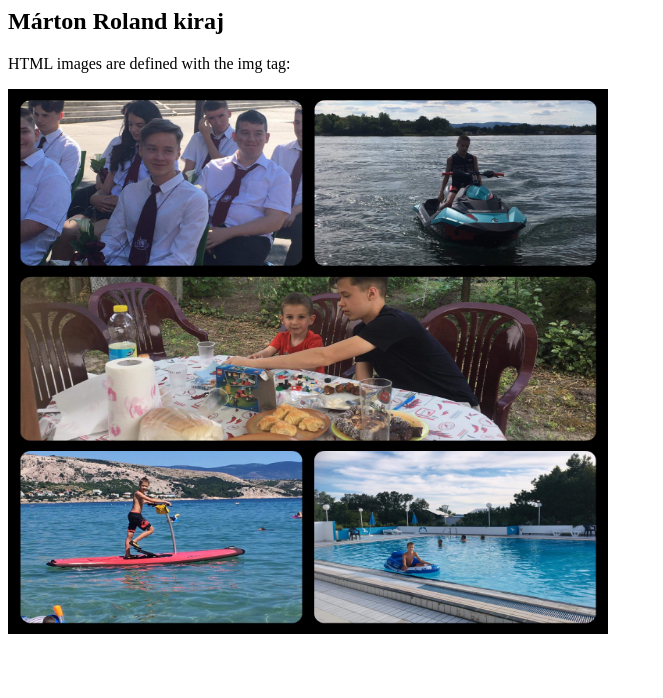
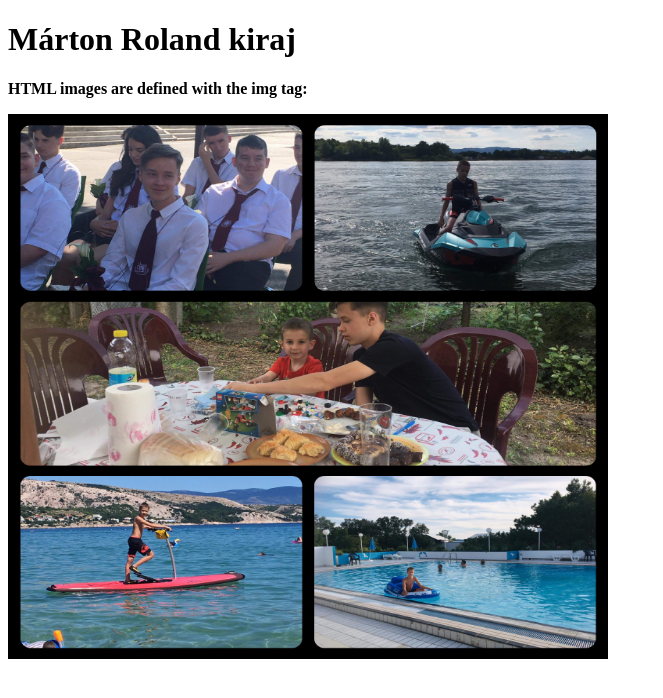
Before and after one commit to blaze299/agenorfiam, a plain HTML site: page index.html in a window 1280 px wide. Shown: the whole page, without its empty margins (0-663 px from the left). Drawn offline with Linux system fonts and the light colour scheme.

Commit message:
Update index.html

```diff
--- a/index.html
+++ b/index.html
@@ -1,7 +1,8 @@
+<!DOCTYPE html>
 <html>
 <body>
 
-<h2>Márton Roland kiraj</h2>
+<h1> <b>Márton Roland kiraj </h1>
 <p>HTML images are defined with the img tag:</p>
 
 <img src="https://blaze299.github.io/agenorfiam/FC7135A0-AD84-4D26-BA49-9F83425702F6.jpeg" alt="W3Schools.com" width="600" height="545">
```
